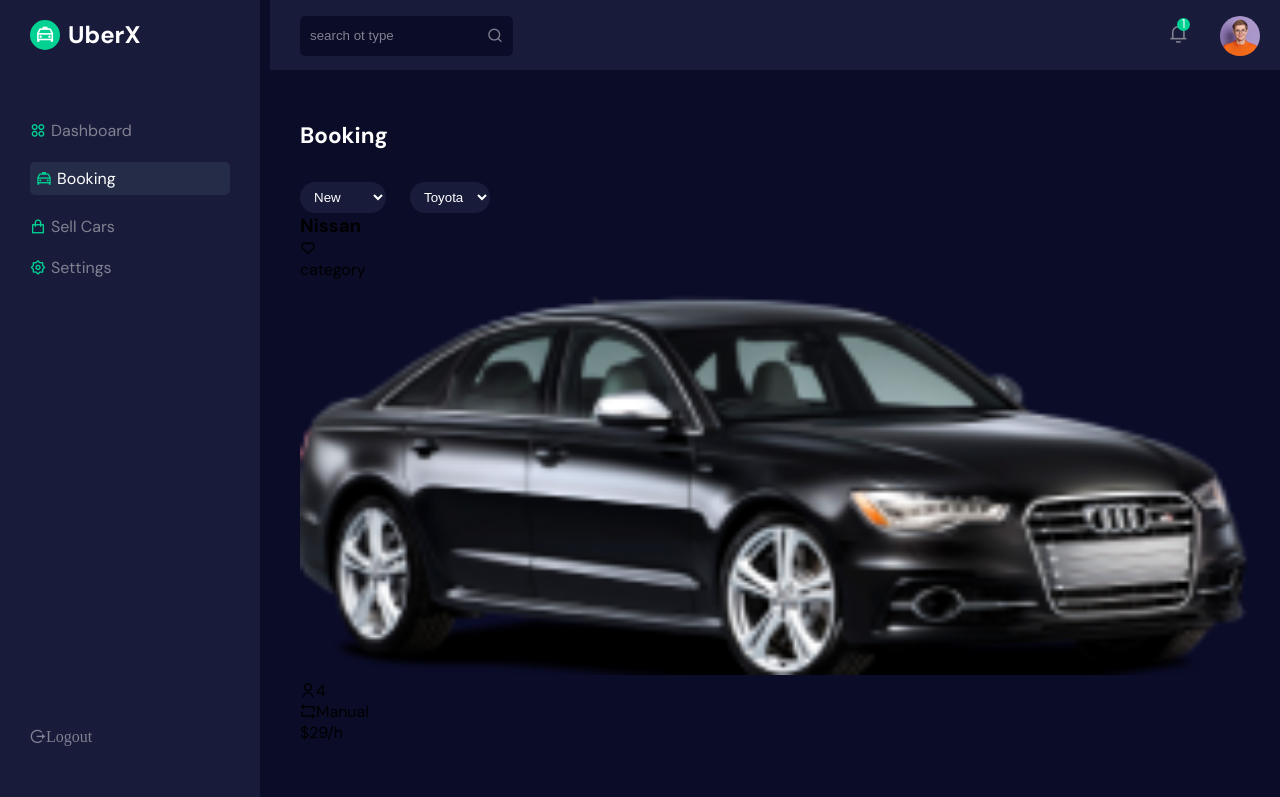
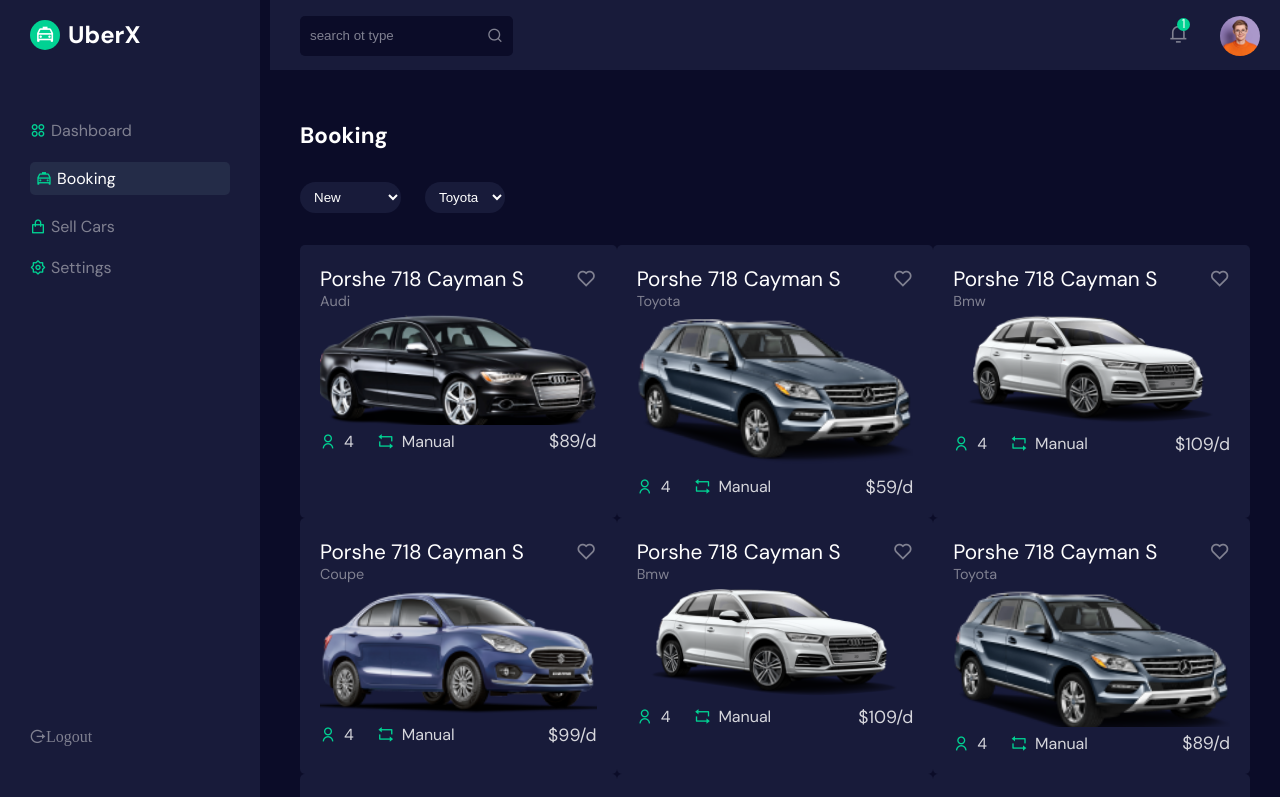
Before and after one commit to mariaemf/RetingyourCarReactJs, a React (Create React App) app: page /bookings in a window 1280 px wide. Shown: the top 797 px of the page. Built offline with nearby package versions, Linux system fonts and the light colour scheme.

Commit message:
CarItem session realization, in-page incrementation of jsx and css booking

```diff
--- /dev/null
+++ b/src/components/UI/CarItem.jsx
@@ -0,0 +1,38 @@
+import React from "react";
+
+const CarItem = (props) => {
+  const { category, type, rentPrice, imgUrl, carName, groupSize } = props.item;
+  return (
+    <div className="car__item">
+      <div className="car__item-top">
+        <div className="car__item-tile">
+          <h3>{carName}</h3>
+          <span>
+            <i class="ri-heart-line"></i>
+          </span>
+        </div>
+        <p>{category}</p>
+      </div>
+
+      <div className="car__img">
+        <img src={imgUrl} alt="" />
+      </div>
+
+      <div className="car__item-bottom">
+        <div className="car__bottom-left">
+          <p>
+            <i class="ri-user-line"></i> {groupSize}
+          </p>
+          <p>
+            <i class="ri-repeat-line"></i>
+            {type}
+          </p>
+        </div>
+
+        <p className="car__rent">${rentPrice}/d</p>
+      </div>
+    </div>
+  );
+};
+
+export default CarItem;
--- a/src/pages/Bookings.jsx
+++ b/src/pages/Bookings.jsx
@@ -1,5 +1,6 @@
 import React from "react";
-import carImg from "../assets/images/car-01.png";
+import carData from "../assets/dummy-data/booking-cars";
+import CarItem from "../components/UI/CarItem";
 import "../styles/booking.css";
 
 const Bookings = () => {
@@ -13,7 +14,7 @@
             <select>
               <option value="new">New</option>
               <option value="popular">Popular</option>
-              <option value="upcoming"></option>
+              <option value="upcoming">Upcoming</option>
             </select>
           </div>
 
@@ -26,32 +27,9 @@
           </div>
         </div>
         <div className="booking__car-list">
-          <div className="car__item">
-            <div className="car__item-top">
-              <div className="car__item-tile">
-                <h3>Nissan</h3>
-                <span>
-                  <i class="ri-heart-line"></i>
-                </span>
-              </div>
-              <p>category</p>
-            </div>
-            <div className="car__img">
-              <img src={carImg} alt="" />
-            </div>
-
-            <div className="car__item-bottom">
-              <div className="car__bottom-left">
-                <p>
-                  <i class="ri-user-line"></i>4
-                </p>
-                <p>
-                  <i class="ri-repeat-line"></i>Manual
-                </p>
-              </div>
-              <p>$29/h</p>
-            </div>
-          </div>
+          {carData?.map((item) => (
+            <CarItem item={item} key={item.id} />
+          ))}
         </div>
       </div>
     </div>
--- a/src/styles/booking.css
+++ b/src/styles/booking.css
@@ -25,8 +25,80 @@
   border: none;
   /*para tirar borda*/
   padding: 7px 10px;
+  /*define uma distância entre o conteudo de um elemento e suas bordas*/
   border-radius: 50px;
   background: var(--primary-color);
   color: #fff;
   cursor: pointer;
+  margin-bottom: 2rem;
+  /*define a margin na parte inferior*/
 }
+
+.car__item {
+  padding: 20px;
+  /*define distancia entre conteudo e elemento*/
+  border-radius: 5px;
+  background: var(--primary-color);
+}
+
+.car__item-tile {
+  display: flex;
+  /*para deixar os elementos flexiveis para manipular os filhos*/
+  align-items: center;
+  /*para alinhar os itens ao centro*/
+  justify-content: space-between;
+  /*para deixar um item no inicio e outro no final*/
+}
+
+.car__item-tile h3 {
+  font-size: 1.3rem;
+  /*para definir tamanho da fonte*/
+  color: var(--heading-color);
+  font-weight: 400;
+}
+
+.car__item-tile span {
+  font-size: 1.3rem;
+  color: var(--small-text-color);
+  cursor: pointer;
+}
+
+.car__item-top p {
+  color: var(--small-text-color);
+  font-size: 0.9rem;
+  font-weight: 400;
+}
+
+.car__item-bottom {
+  display: flex;
+  align-items: center;
+  justify-content: space-between;
+}
+
+.car__bottom-left {
+  display: flex;
+  align-items: center;
+  column-gap: 1.5rem;
+}
+
+.car__bottom-left p {
+  display: flex;
+  align-items: center;
+  column-gap: 8px;
+  color: rgba(255, 255, 255, 0.825);
+  font-weight: 300 !important;
+}
+
+.car__bottom-left p i {
+  color: var(--secondary-color);
+}
+
+.car__rent {
+  color: rgba(255, 255, 255, 0.825);
+  font-size: 1.1rem;
+}
+
+.booking__car-list {
+  display: grid;
+  grid-template-columns: repeat(3, 1fr);
+}
```
